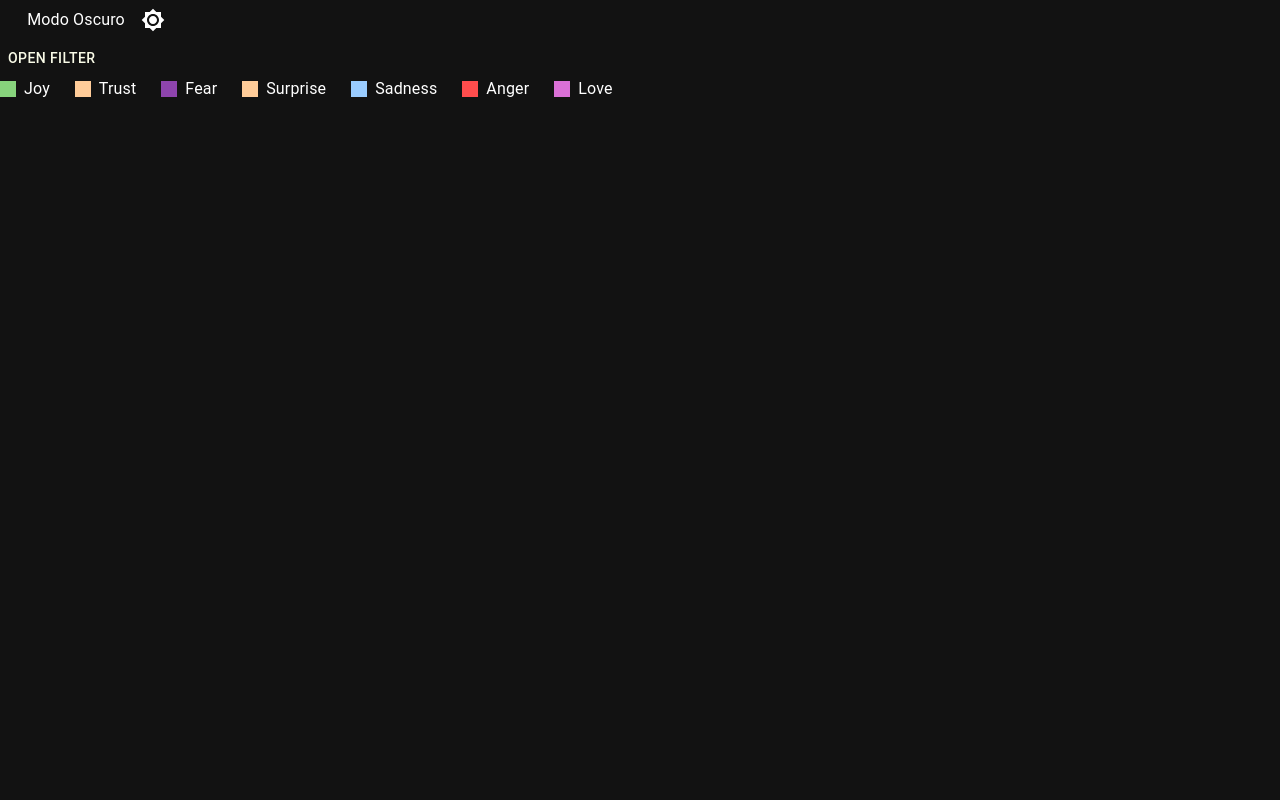
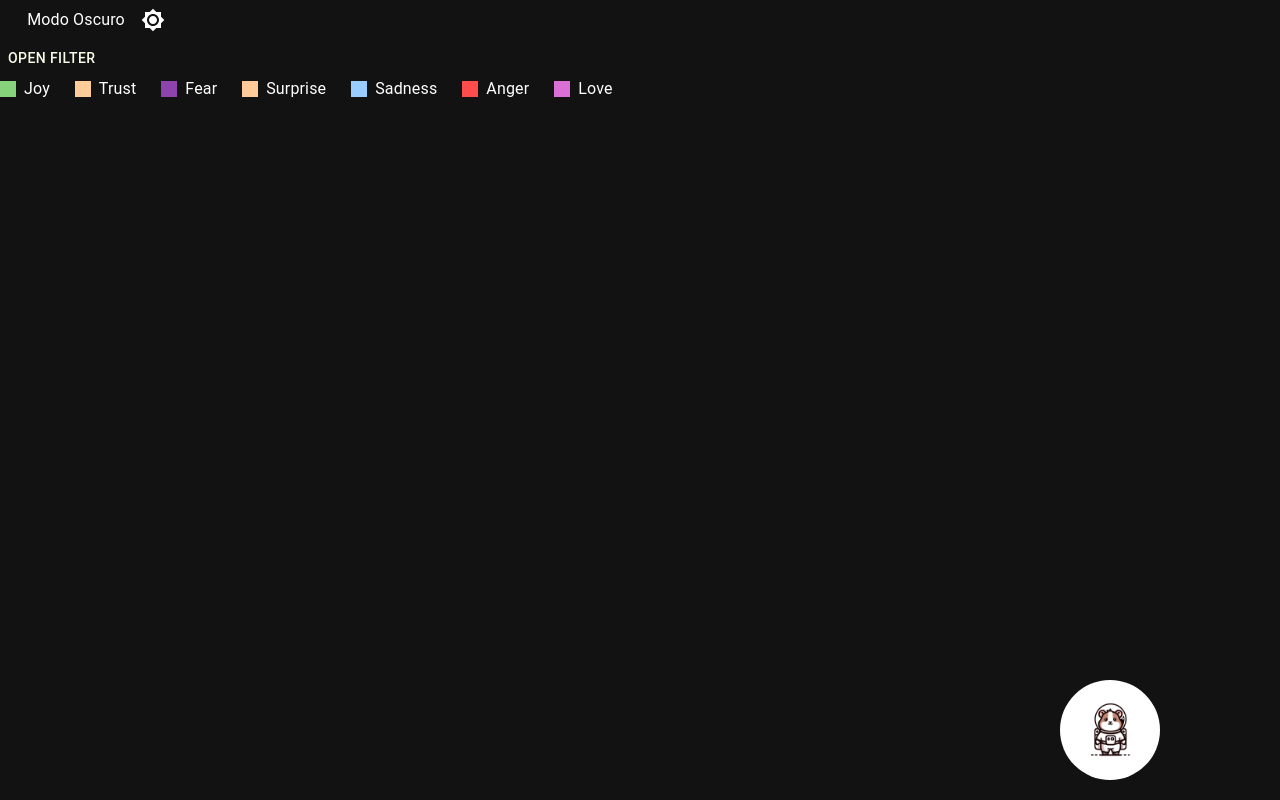
Before and after one commit to alfredo-baquedano/emotion-link, a React (Vite) app: page / in a window 1280 px wide. Built offline with nearby package versions, Linux system fonts and the light colour scheme.

Commit message:
add virtualpet

```diff
--- a/package.json
+++ b/package.json
@@ -11,12 +11,12 @@
     "start": "serve dist -s -n -L -p $PORT"
   },
   "dependencies": {
-    "@emotion/react": "^11.11.3",
-    "@emotion/styled": "^11.11.0",
+    "@emotion/react": "^11.11.4",
+    "@emotion/styled": "^11.11.5",
     "@hookform/resolvers": "^3.3.4",
     "@mui/icons-material": "^5.15.4",
     "@mui/lab": "^5.0.0-alpha.170",
-    "@mui/material": "^5.15.4",
+    "@mui/material": "^5.15.18",
     "@mui/x-date-pickers": "^7.5.0",
     "d3": "^7.9.0",
     "d3-color-legend": "^1.4.1",
--- a/src/pages/EmotionalGraphPage/EmotionalGraphPage.jsx
+++ b/src/pages/EmotionalGraphPage/EmotionalGraphPage.jsx
@@ -6,6 +6,8 @@ import EditEventForm from './EditEventForm';
 import { Dialog } from '@mui/material';
 import emotionList from '../../contants/emotions.json';
 import ConfirmDeleteEvent from './ConfirmDeleteEvent';
+import VirtualPet from './VirtualPet';
+import petImage from '../../../image/petImage.png';
 
 const EmotionalGraphPage = () => {
   const [openCreateEvent, setOpenCreateEvent] = useState(false);
@@ -141,6 +143,7 @@ const EmotionalGraphPage = () => {
         onClickEdit={handleOpenEditEvent}
         onClickDelete={handleOpenDeleteEvent}
       />
+      <VirtualPet petImage={petImage} />
     </div>
   );
 };
--- /dev/null
+++ b/src/pages/EmotionalGraphPage/VirtualPet.jsx
@@ -0,0 +1,89 @@
+import React, { useState, useEffect } from 'react';
+import { Tooltip, Avatar, Box } from '@mui/material';
+
+const adviceList = [
+  'Remember to take deep breaths when you feel overwhelmed.',
+  'It’s okay to feel sad sometimes, allow yourself to feel it.',
+  'Gratitude can improve your mood.',
+  'Talking to a friend can help you feel better.',
+  'Regular exercise can reduce stress.',
+  'Cheer up!',
+];
+
+const VirtualPet = ({ petImage }) => {
+  const [advice, setAdvice] = useState('');
+
+  useEffect(() => {
+    const intervalId = setInterval(() => {
+      const randomAdvice =
+        adviceList[Math.floor(Math.random() * adviceList.length)];
+      setAdvice(randomAdvice);
+    }, 10000);
+
+    return () => clearInterval(intervalId);
+  }, []);
+
+  const handlePetClick = () => {
+    const randomAdvice =
+      adviceList[Math.floor(Math.random() * adviceList.length)];
+    setAdvice(randomAdvice);
+  };
+
+  return (
+    <Box sx={{ position: 'fixed', right: 120, bottom: 20 }}>
+      <Tooltip
+        title={
+          <Box
+            sx={{
+              p: 1,
+              fontSize: '1rem',
+              fontFamily: 'Arial, sans-serif',
+              maxWidth: '200px',
+              whiteSpace: 'pre-wrap',
+            }}
+          >
+            {advice}
+          </Box>
+        }
+        placement='top'
+        arrow
+        open={Boolean(advice)}
+        PopperProps={{
+          sx: {
+            '.MuiTooltip-tooltip': {
+              bgcolor: 'white',
+              color: 'black',
+              borderRadius: '12px',
+              boxShadow: 3,
+              textAlign: 'center',
+            },
+            '.MuiTooltip-arrow': {
+              color: 'white',
+            },
+          },
+          modifiers: [
+            {
+              name: 'offset',
+              options: {
+                offset: [0, -10],
+              },
+            },
+          ],
+        }}
+      >
+        <Avatar
+          alt='Virtual Pet'
+          src={petImage}
+          sx={{
+            width: 100,
+            height: 100,
+            cursor: 'pointer',
+          }}
+          onClick={handlePetClick}
+        />
+      </Tooltip>
+    </Box>
+  );
+};
+
+export default VirtualPet;
```
Also changed, not shown: image/petImage.png (added), 1 other file (tests, documents, lock files or other folders).
